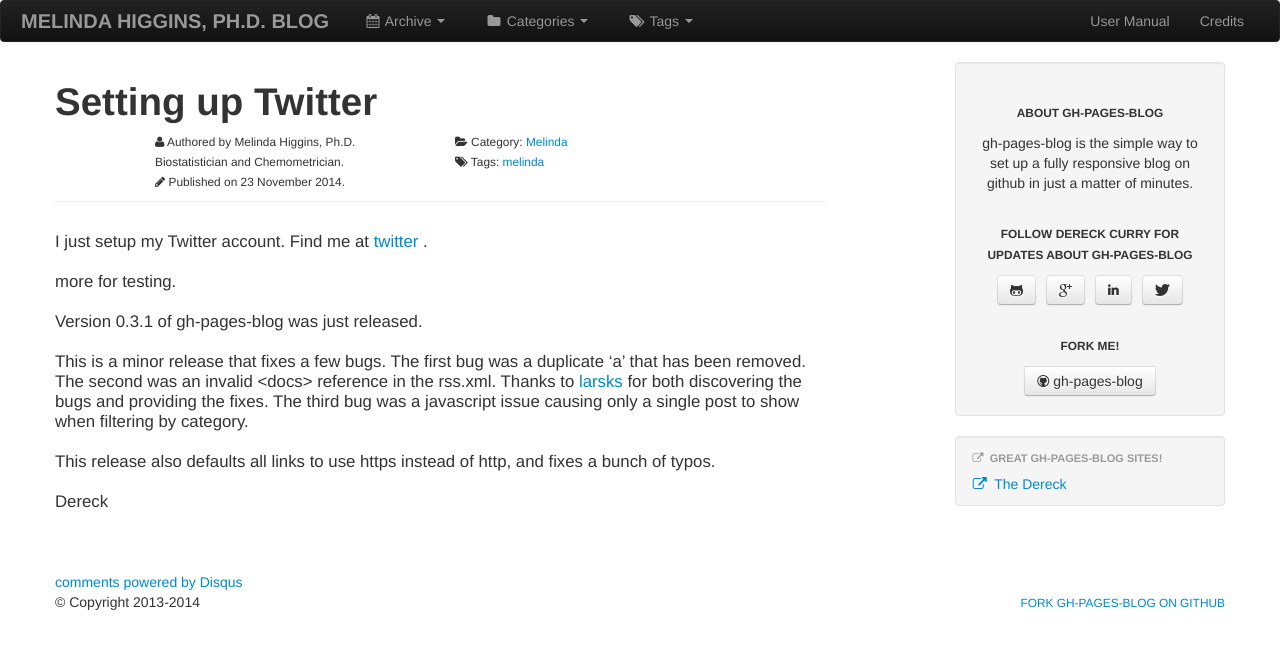
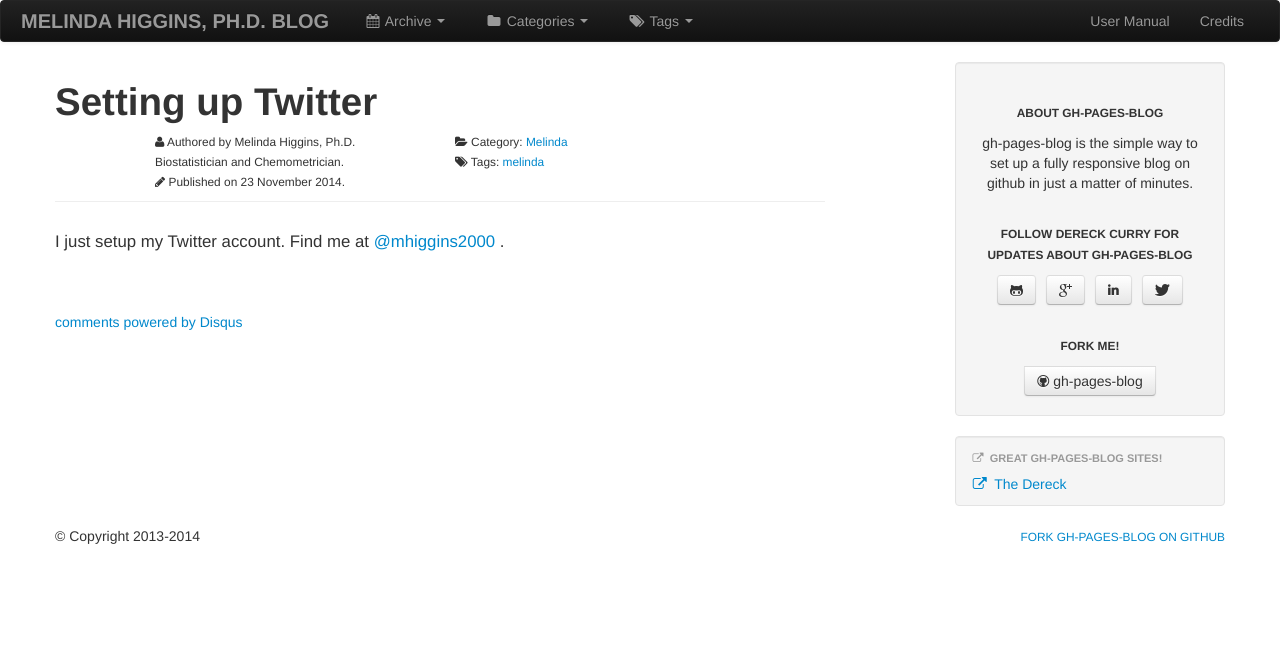
Before and after one commit to melindahiggins2000/blog, a Jekyll site: the page built from _posts/2014-11-23-SetupTwitter.md, in a window 1280 px wide. Shown: the top 649 px of the page. Built offline with Jekyll 4.4.1, drawn with Linux system fonts in a browser that asks for light colours; comment, search, counter and statistics services are not loaded.

Commit message:
Update 2014-11-23-SetupTwitter.md

```diff
--- a/_posts/2014-11-23-SetupTwitter.md
+++ b/_posts/2014-11-23-SetupTwitter.md
@@ -6,14 +6,4 @@
   - Melinda
 ---
 
-I just setup my Twitter account. Find me at [twitter](https://twitter.com/mhiggins2000) .
-
-more for testing.
-
-Version 0.3.1 of gh-pages-blog was just released.
-
-This is a minor release that fixes a few bugs. The first bug was a duplicate 'a' that has been removed. The second was an invalid &lt;docs&gt; reference in the rss.xml. Thanks to [larsks](https://github.com/larsks) for both discovering the bugs and providing the fixes. The third bug was a javascript issue causing only a single post to show when filtering by category.
-
-This release also defaults all links to use https instead of http, and fixes a bunch of typos.
-
-Dereck
+I just setup my Twitter account. Find me at [@mhiggins2000](https://twitter.com/mhiggins2000) .
```
